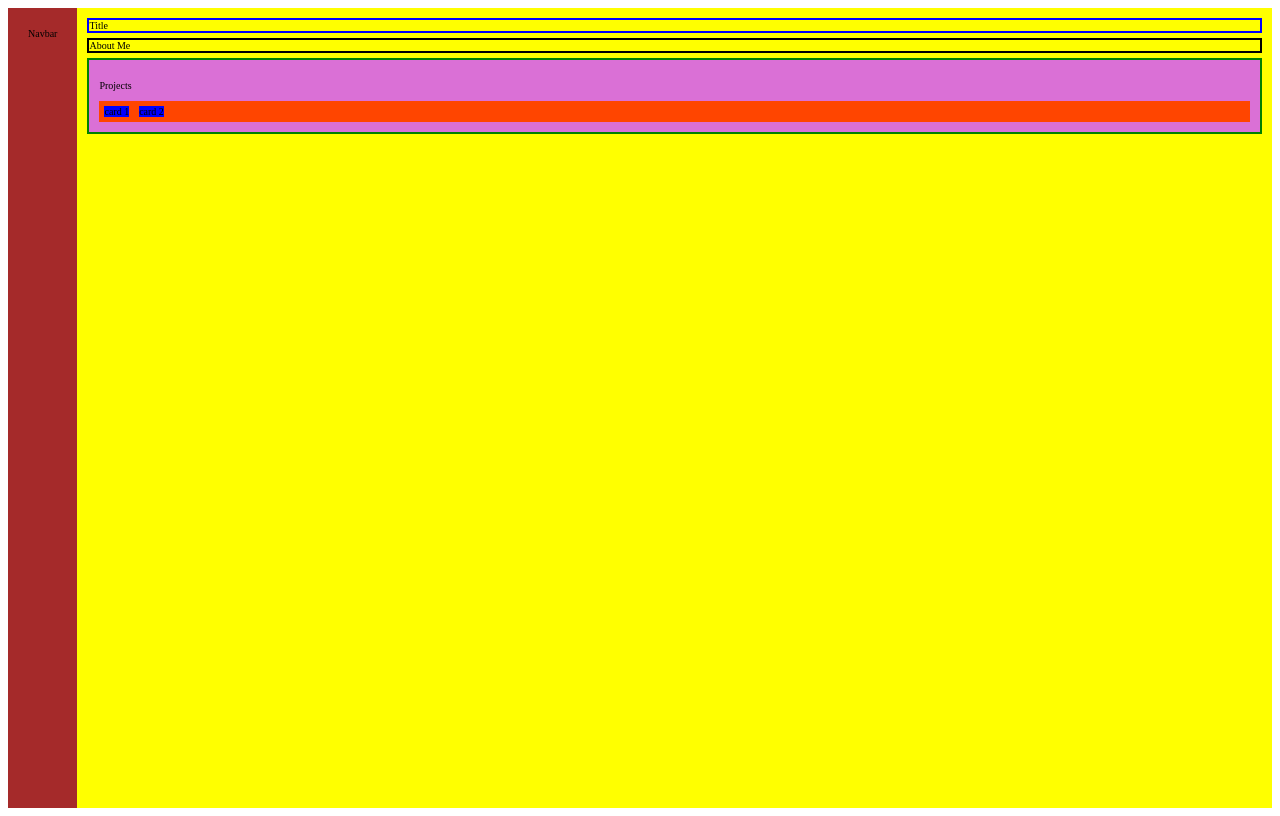
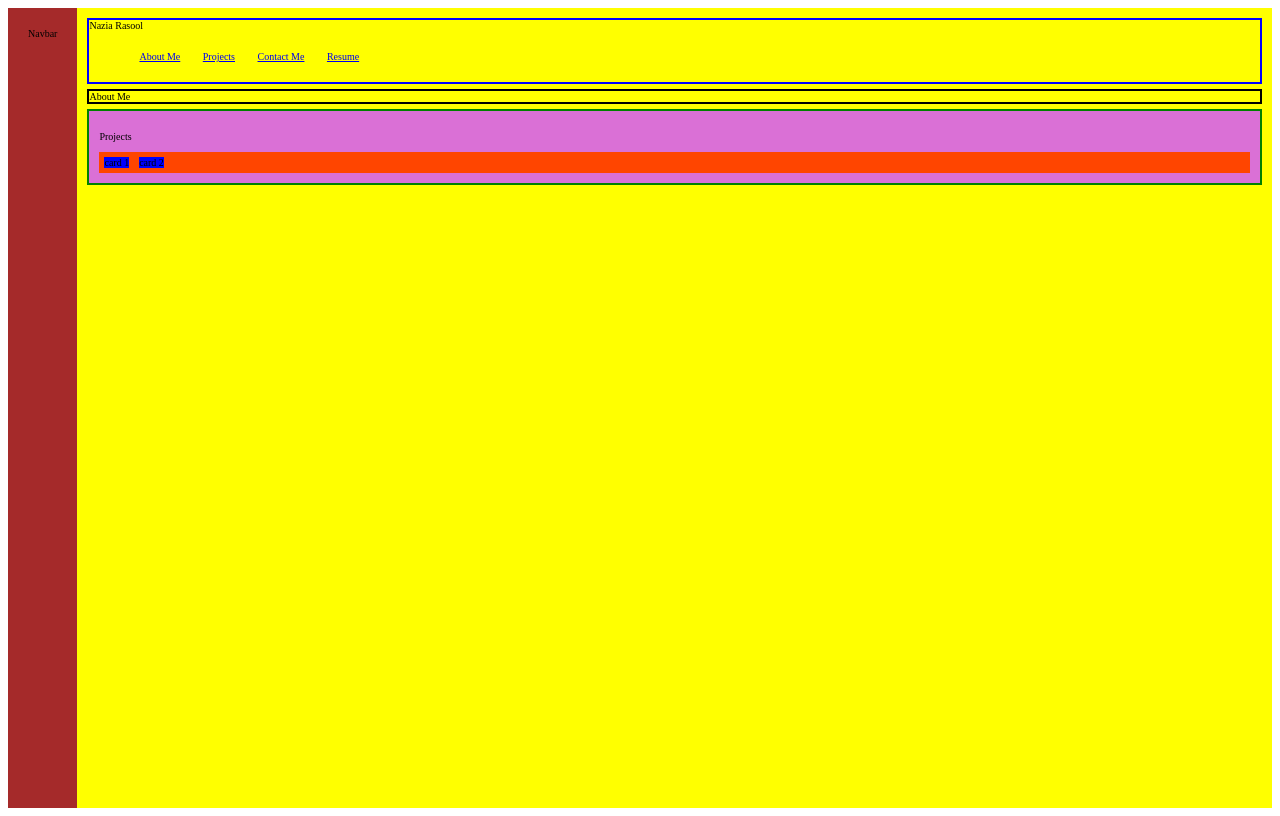
Before and after one commit to Nrasool21/Portfolio, a plain HTML site: page index.html in a window 1280 px wide. Drawn offline with Linux system fonts and the light colour scheme.

Commit message:
added ul for navigation

```diff
--- a/index.html
+++ b/index.html
@@ -17,7 +17,20 @@
 
     <main class="content">
 
-<header class="header">Title</header>
+<header class="header">Nazia Rasool
+
+<div>
+<ul>
+
+<li><a href="#">About Me</a></li>
+<li><a href="#">Projects</a></li>
+<li><a href="#">Contact Me</a></li>
+<li><a href="#">Resume</a></li>
+
+</ul>
+</div>
+
+</header>
 
 <section class="about">About Me</section>
 
```
